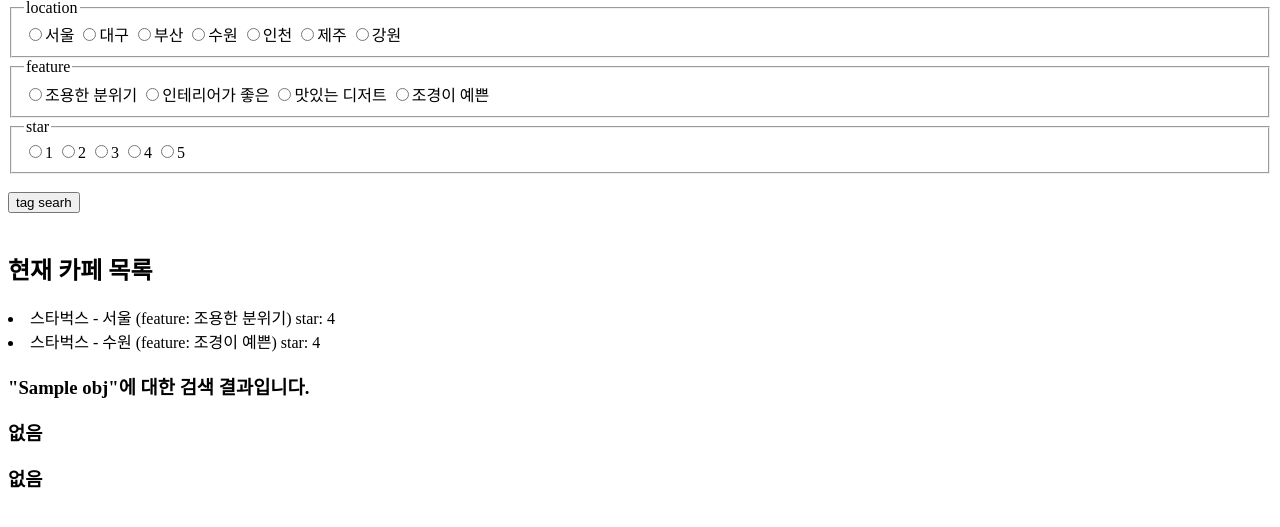
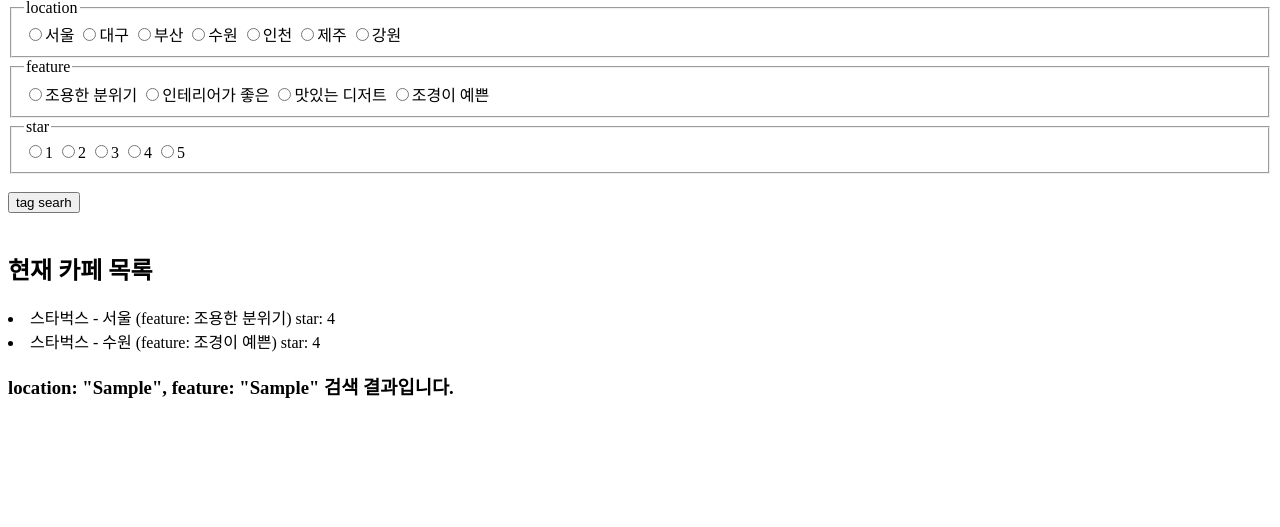
Before and after one commit to techofficer20/likelion7th_hackaton, a Django app: template cafeproject/searchapp/templates/result.html in a window 1280 px wide. Shown: the part 177-704 px from the top of the page. Run offline with Django 3.2, Linux system fonts and the light colour scheme; data comes from the database, SQL or seed files in the repository; both versions use the stored data as it was after the commit; tables that the repository leaves empty hold one stand-in row (values such as "Sample post"); the template is opened without the code that fills it: values that come from a table or form of the project are taken from there, most other values are stand-ins (such as "Sample title", 1, 10 or a date in 2020); parts of the project's set-up code (start-up, migrations or seed data) failed here and were passed over.

Commit message:
search update commit

```diff
--- a/cafeproject/searchapp/templates/index.html
+++ b/cafeproject/searchapp/templates/index.html
@@ -26,7 +26,7 @@
         <fieldset>
             <legend>feature</legend>
              {% for feature in feature_list %}
-             <input type = "radio" name = "features" value= "{{feature.feature}}">{{feature.feature}}
+             <input type = "radio" name = "feature" value= "{{feature.feature}}">{{feature.feature}}
              {% endfor %}
         </fieldset>
         <fieldset>
--- a/cafeproject/searchapp/templates/result.html
+++ b/cafeproject/searchapp/templates/result.html
@@ -29,13 +29,13 @@
         <fieldset>
             <legend>feature</legend>
             {% for feature in feature_list %}
-            <input type="radio" name="features" value="{{feature.feature}}">{{feature.feature}}
+            <input type="radio" name="feature" value="{{feature.feature}}" required>{{feature.feature}}
             {% endfor %}
         </fieldset>
         <fieldset>
             <legend>star</legend>
             {% for star in star_list %}
-            <input type="radio" name="star" value="{{star.star}}">{{star.star}}
+            <input type="radio" name="star" value="{{star.star}}" required>{{star.star}}
             {% endfor %}
         </fieldset>
         <br />
@@ -47,14 +47,7 @@
     <li>{{ post_obj.title }} - {{ post_obj.location }} (feature: {{ post_obj.feature }}) star: {{post_obj.starrate}}
     </li>
     {% endfor %}
-    <h3 id="result">"{{ obj }}"에 대한 검색 결과입니다.</h3> <!-- views.py에서 불러들인 데이터를 사용 -->
-    {% for result_obj in post %}
-        {% if result_obj.location == obj %}
-            <h2>찾음</h2>
-        {% else %}
-            <h3>없음</h3>
-        {% endif %}
-    {% endfor %}
+    <h3 id = "result">location: "{{obj_location}}", feature: "{{obj_feature}}" 검색 결과입니다.</h3>
 </body>
 
 </html>
```
Also changed, not shown: cafeproject/searchapp/views.py (+5 -2 lines), cafeproject/db.sqlite3.
